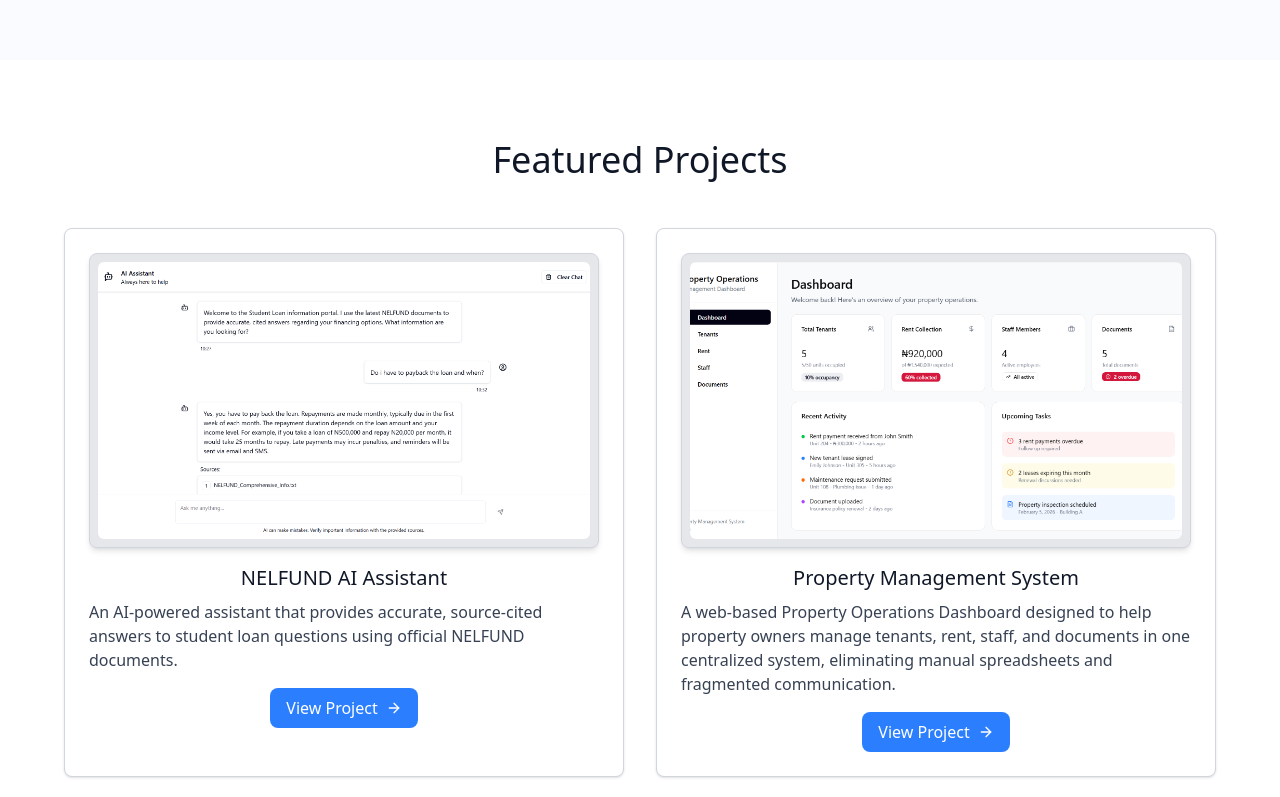
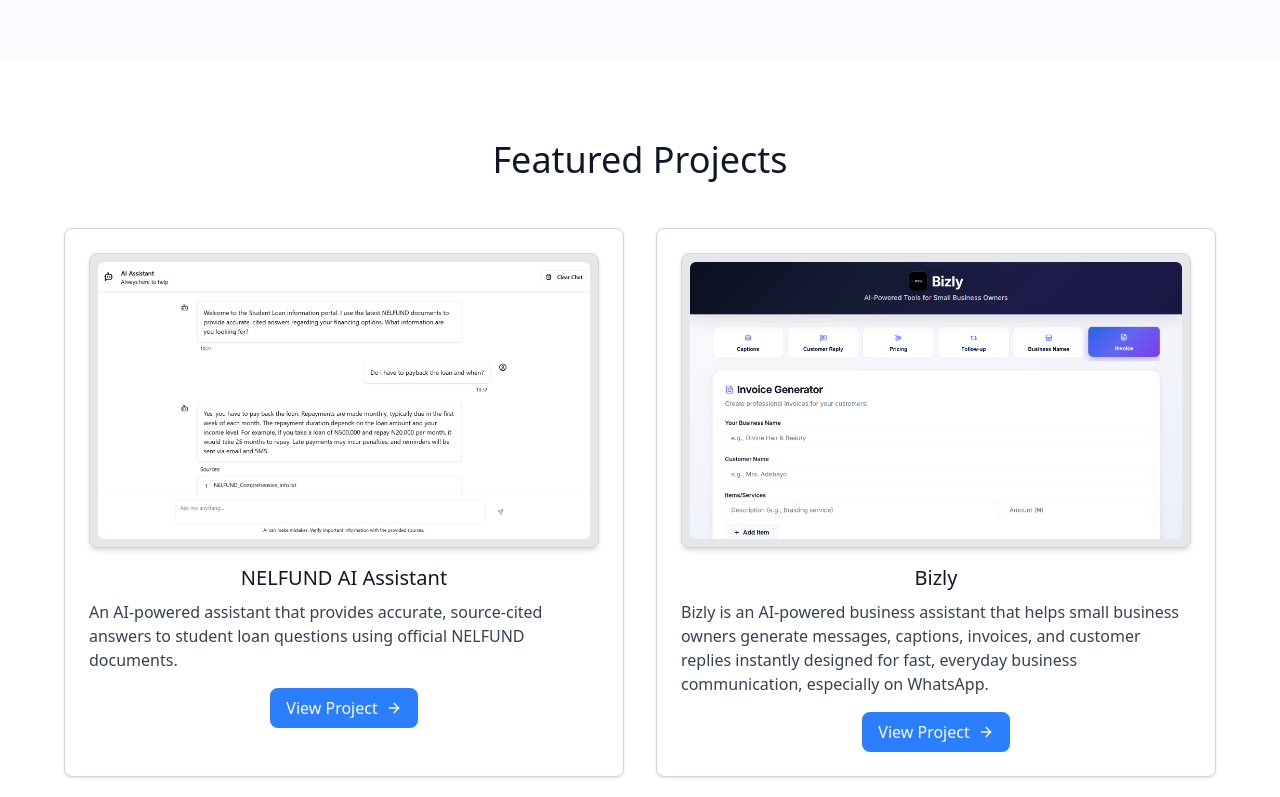
Before and after one commit to Abdul234Malik/portfolio, a React (Vite) app: page / in a window 1280 px wide. Shown: the part 2000-2797 px from the top of the page. Built offline with nearby package versions, Linux system fonts and the light colour scheme; no server answers.

Commit message:
Skill-Update

```diff
--- a/src/components/Hero.jsx
+++ b/src/components/Hero.jsx
@@ -14,7 +14,7 @@
               Adeboye Abdul-Malik
             </h1>
             <h2 className="text-2xl md:text-3xl text-gray-700 animate-blur-reveal" style={{ animationDelay: "0.1s" }}>
-              Full-Stack & AI Engineer building intelligent, scalable web products
+              Full-Stack Developer & AI Engineer building intelligent, scalable web products
             </h2>
           </div>
 
--- a/src/components/Skills.jsx
+++ b/src/components/Skills.jsx
@@ -23,7 +23,7 @@
     },
     {
       category: "Soft Skills",
-      skills: ["Problem Solving", "Debugging"],
+      skills: ["Problem Solving", "Debugging", "Leadership", "Communication"],
     },
   ];
 
--- a/src/data/projects.js
+++ b/src/data/projects.js
@@ -5,18 +5,25 @@
     image:"pj-img/NELFUND-AI.png",
     demo: "https://nelfund-six.vercel.app/",
   },
+
+  {
+    title:"Bizly",
+    description:"Bizly is an AI-powered business assistant that helps small business owners generate messages, captions, invoices, and customer replies instantly designed for fast, everyday business communication, especially on WhatsApp.",
+    image:"pj-img/Bizly.png",
+    demo: "https://bizly-one.vercel.app/",
+
+  },
+  {
+    title: "CLINIQ-FLOW",
+    description:"Cliniq-Flow is an assistive clinical workflow system that integrates multilingual speech recognition, structured symptom extraction, urgency detection, and medication validation into a clinician-in-the-loop architecture.This project explores how AI can be safely embedded into healthcare workflows without bypassing human oversight.",
+    image:"pj-img/CLINIK.png",
+    demo: "",
+  },
   {
     title: "Property Management System",
     description:"A web-based Property Operations Dashboard designed to help property owners manage tenants, rent, staff, and documents in one centralized system, eliminating manual spreadsheets and fragmented communication.",
     image: "pj-img/Property-management.png",
     demo: "",
-  },
-  {
-    title:"Nigerian Business AI Assistant",
-    description:"An AI-powered business assistant designed to help Nigerian small business owners with pricing, customer communication, and content creation, reducing daily operational stress and improving professionalism.",
-    image:"pj-img/business-assistant.png",
-    demo: "",
-
   },
   {
     title: "Foodie",
```
Also changed, not shown: public/pj-img/Bizly.png (added), public/pj-img/CLINIK.png (added).
